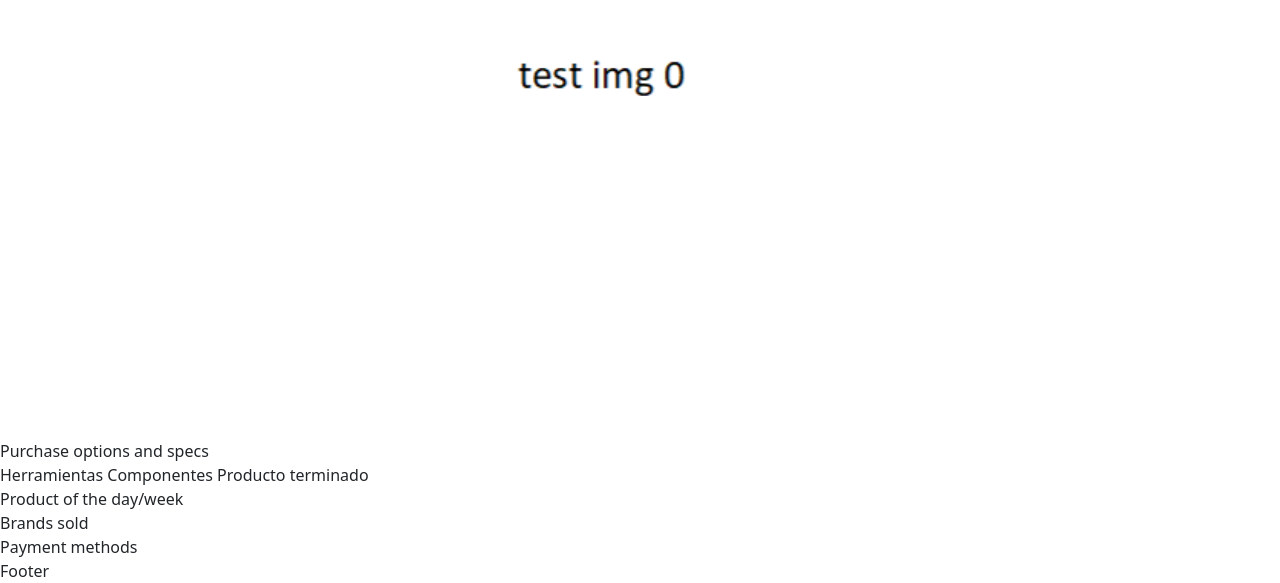
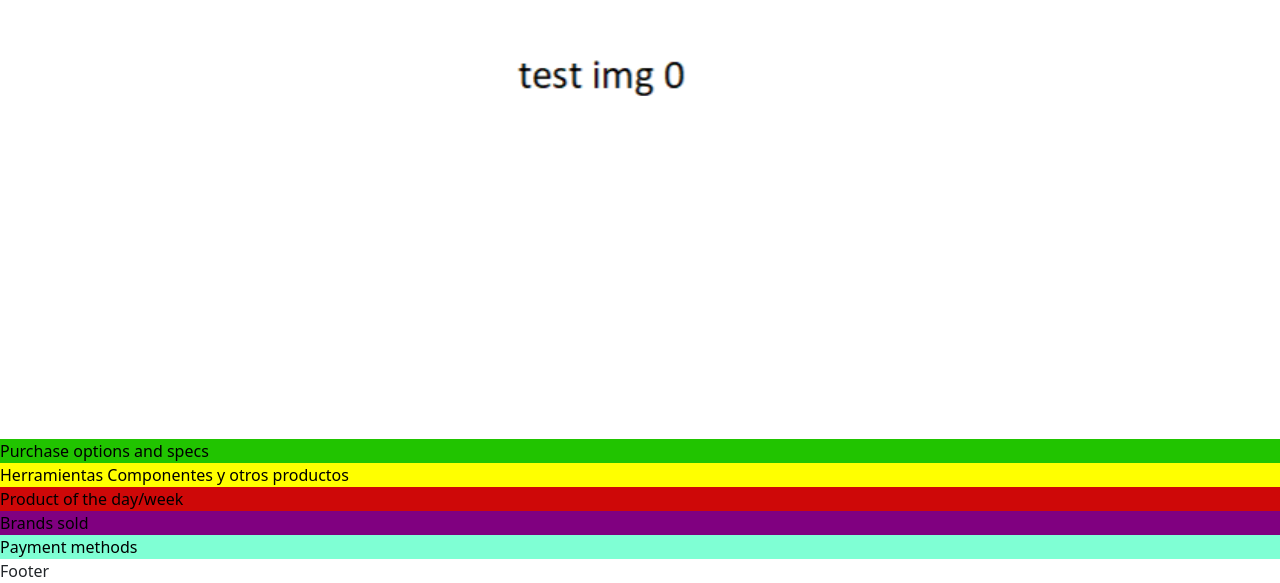
Before and after one commit to Dhokoh/web-app_popular_electronics, a React (Create React App) app: page / in a window 1280 px wide. Shown: the part 410-993 px from the top of the page. Built offline with nearby package versions, Linux system fonts and the light colour scheme.

Commit message:
Added login form to Login. Now it's a row with 2 columns. Need to add create account page/modal, and add administrator login link

```diff
--- a/src/App.css
+++ b/src/App.css
@@ -98,7 +98,52 @@
 }
 
 /*Home CSS*/
+.purchase-options-area{
+  background-color: #21c400;
+  color: #000000;
+}
+.tools-components-other{
+  background-color: #ffff00;
+  color: #000000;
+}
+.product-of-the-day{
+  background-color: #ce0808;
+  color: #000000;
+}
+.brands-sold{
+  background-color: #800080;
+  color: #000000;
+}
+.payment-methods{
+  background-color: aquamarine;
+  color:#000000;
+}
 
+/*Login CSS*/
+
+/* .login-page-general-container{
+  display: flex;
+  flex-direction: column;
+  align-items: center;
+} */
+
+.login-page-title{
+  margin: 5vw !important;
+  font-weight: 600;
+  color: #000000;
+}
+.login-form-label{
+  font-weight: bold;
+}
+
+.login-form-input{
+  width: 30vw !important;
+}
+
+.login-btn{
+  color: #ffffff !important;
+  font-weight: bold !important;
+}
 
 /*Other CSS*/
 .page-separator{
--- a/src/pages/Home.js
+++ b/src/pages/Home.js
@@ -9,7 +9,7 @@ function Home(){
         <>
             <div className='container-fluid page-separator'></div>
             <div className='container-fluid'>
-                <div id="carouselExampleAutoplaying" className="carousel slide" data-bs-ride="carousel">
+                <div id="carouselExampleAutoplaying" className="carousel slide">
                     <div class="carousel-inner">
                         <div class="carousel-item active">
                             <img src={require('../assets/images/carousel_dev_0.png')} className="d-block w-100" alt="..."></img>
@@ -31,11 +31,11 @@ function Home(){
                     </button>
                 </div>
             </div>
-            <div>Purchase options and specs</div>
-            <div>Herramientas Componentes Producto terminado</div>
-            <div>Product of the day/week</div>
-            <div>Brands sold</div>
-            <div>Payment methods</div>
+            <div className='purchase-options-area'>Purchase options and specs</div>
+            <div className='tools-components-other'>Herramientas Componentes y otros productos</div>
+            <div className='product-of-the-day'>Product of the day/week</div>
+            <div className='brands-sold'>Brands sold</div>
+            <div className='payment-methods'>Payment methods</div>
         </>
     )
 }
--- a/src/pages/Login.js
+++ b/src/pages/Login.js
@@ -5,7 +5,23 @@ import 'bootstrap/dist/css/bootstrap.min.css'
 
 function Login(){
     return <>
-        <div className='container-fluid'>Hello from login page</div>
+        <div className='container-fluid login-page-general-container'>
+            <div className='row justify-content-center mb-3'>
+                <h4 className='text-center login-page-title'>Bienvenido</h4>
+                <div className='col'>
+                <form action='/login' method='post'>
+                        <label className='form-label mb-3 login-form-label' htmlFor='email'>Correo electronico: </label>
+                        <input className='form-control mb-3 login-form-input' name='email' type='text' required='true'/>
+                        <label className='form-label mb-3 login-form-label' htmlFor='password'>Contrasena: </label>
+                        <input className='form-control mb-3 login-form-input' name='password' type='password' required='true'/>
+                        <button className='btn btn-info mb-3 login-btn'>Iniciar Sesion</button>
+                    </form>
+                </div>
+                <div className='col'>
+                    hola
+                </div>
+            </div>
+        </div>
     </>
 }
 
```
